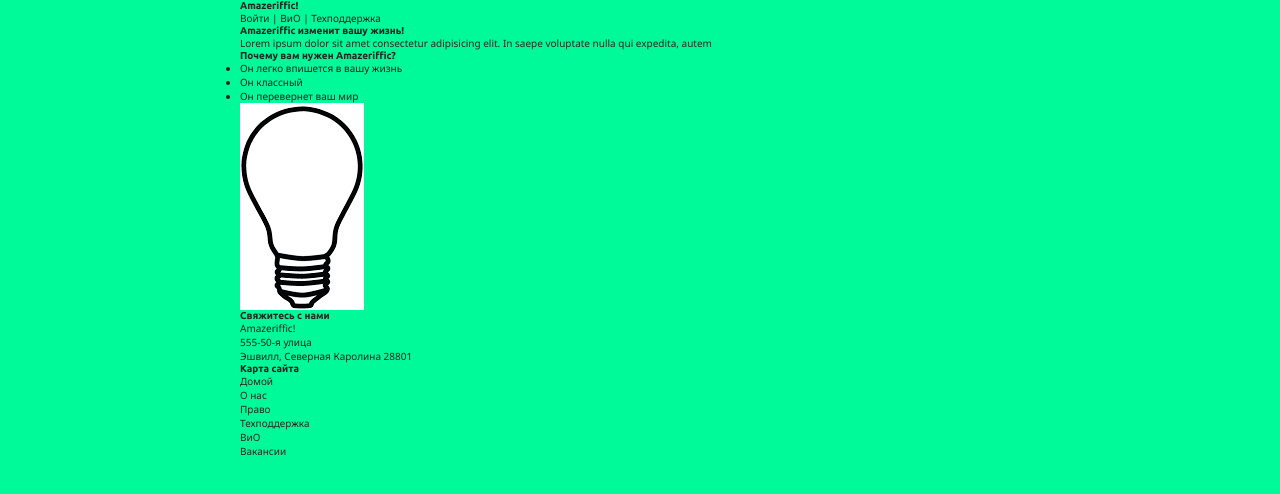
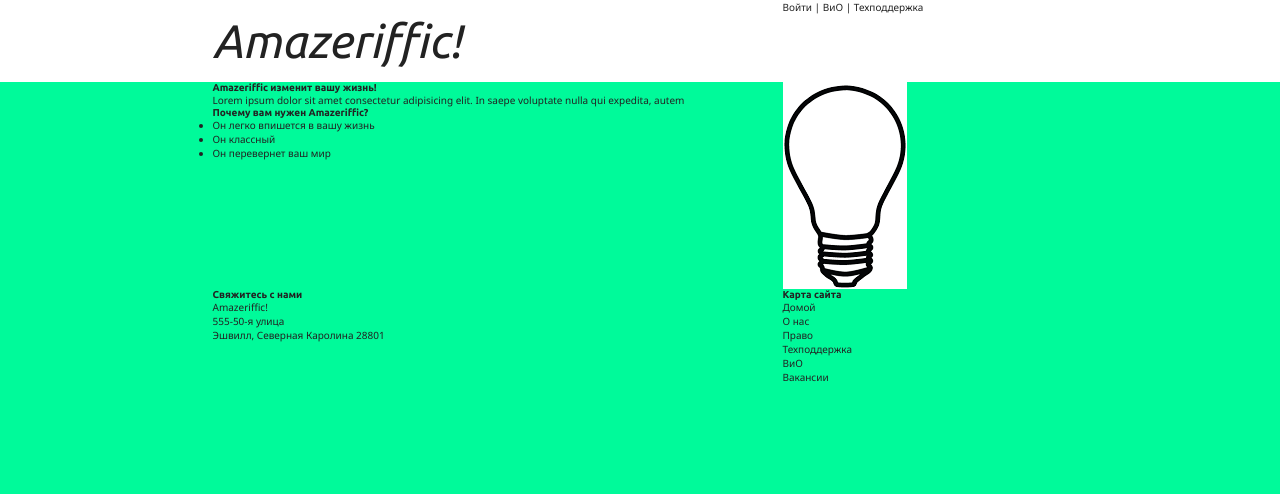
Before and after one commit to enterkvas/Amazeriffic_flexbox, a plain HTML site: page index.html in a window 1280 px wide. Drawn offline with Linux system fonts and the light colour scheme.

Commit message:
Fourth commit - added container__left and container__right blocks, changed the width of the container block to 855

```diff
--- a/index.html
+++ b/index.html
@@ -19,16 +19,21 @@
   <body>
     <header class="header">
       <div class="container">
+        <div class="container__left">
           <h1>Amazeriffic!</h1>
+        </div>
+        <div class="container__right">
           <nav class="nav">
             <a href="#">Войти</a> | <a href="#">ВиО</a> |
             <a href="#">Техподдержка</a>
           </nav>
         </div>
+      </div>
     </header>
 
     <main class="main">
       <div class="container">
+        <div class="container__left">
           <div class="main-left">
             <h2>Amazeriffic изменит вашу жизнь!</h2>
             <p>
@@ -41,6 +46,9 @@
               <li>Он классный</li>
               <li>Он перевернет ваш мир</li>
             </ul>
+          </div>
+        </div>
+        <div class="container__right">
           <div class="main-right">
             <img src="lightbulb.jpg" alt="Картинка лампочка" />
           </div>
@@ -50,12 +58,15 @@
 
     <footer class="footer">
       <div class="container">
+        <div class="container__left">
           <div class="footer-left">
             <h5>Свяжитесь с нами</h5>
             <p><span>Amazeriffic!</span></p>
             <p>555-50-я улица</p>
             <p>Эшвилл, Северная Каролина 28801</p>
           </div>
+        </div>
+        <div class="container__right">
           <div class="footer-right">
             <h5>Карта сайта</h5>
             <div class="footer-right__nav">
@@ -72,6 +83,7 @@
             </div>
           </div>
         </div>
+      </div>
     </footer>
   </body>
 </html>
--- a/less/_base.less
+++ b/less/_base.less
@@ -11,7 +11,15 @@ a {
     color: #222;
 }
 .container {
-    width: 800px;
+    width: 855px;
     margin-left: auto;
     margin-right: auto;
+
+    display: flex;
 }
+    .container__left {
+        width: 570px;
+    }
+    .container__right {
+        width: 285px;
+    }
--- a/less/sections/_header.less
+++ b/less/sections/_header.less
@@ -0,0 +1,11 @@
+.header {
+    background: #fff;
+    .container h1 {
+        width: 12em;
+        font-size: 4.7em;
+        font-weight: 400;
+        font-style: italic;
+        margin-top: 0.3em;
+        margin-bottom: 0.3em;
+    }
+}
```
Also changed, not shown: css/main.css. Lines whose indentation alone changed are shown as unchanged.
